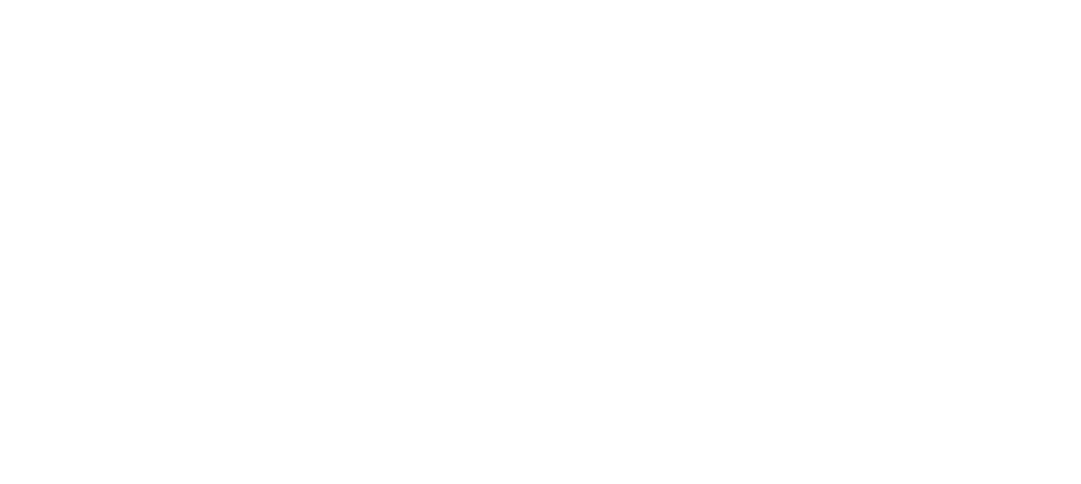
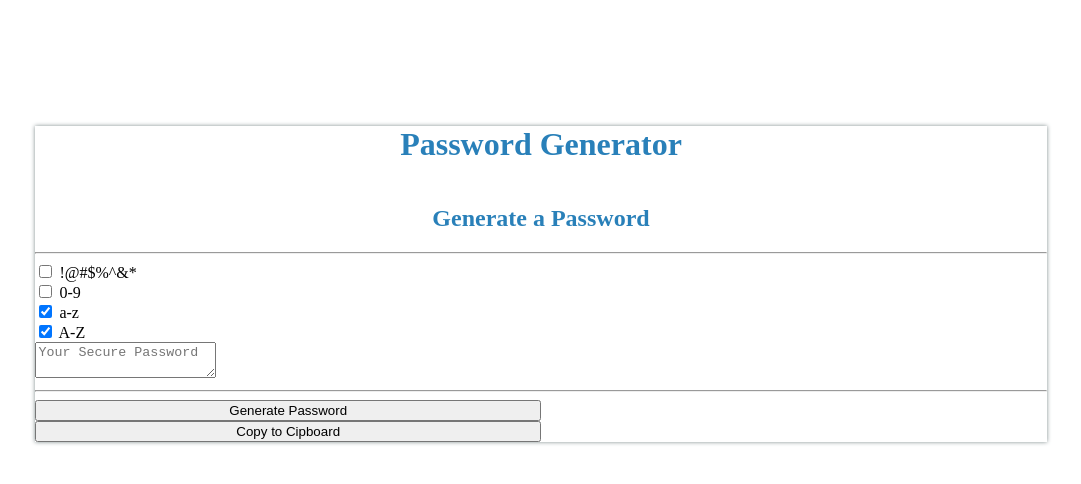
Before and after one commit to dhens/Unit-03-JavaScript-Homework-Password-Generator, a plain HTML site: page index.html in a window 1280 px wide. Shown: the whole page, without its empty margins (99-1180 px from the left). Drawn offline with Linux system fonts and the light colour scheme.

Commit message:
added layout of page and initial css

```diff
--- a/assets/style.css
+++ b/assets/style.css
@@ -0,0 +1,34 @@
+* {
+    box-sizing: border-box;
+  }
+
+h1,
+h2{
+    color: #2980b9;
+    text-align: center;
+}
+
+.container{
+    background-color: white;
+    margin: 10%;
+    filter: drop-shadow(0px 0px 2px #7f8c8d);
+}
+
+section{
+    display: inline-block;
+    width: 100%;
+}
+
+/* Reponsive grid cols */
+.col-1 {width: 8.33%;}
+.col-2 {width: 16.66%;}
+.col-3 {width: 25%;}
+.col-4 {width: 33.33%;}
+.col-5 {width: 41.66%;}
+.col-6 {width: 50%;}
+.col-7 {width: 58.33%;}
+.col-8 {width: 66.66%;}
+.col-9 {width: 75%;}
+.col-10 {width: 83.33%;}
+.col-11 {width: 91.66%;}
+.col-12 {width: 100%;}
--- a/index.html
+++ b/index.html
@@ -4,11 +4,26 @@
     <meta charset="UTF-8">
     <meta name="viewport" content="width=device-width, initial-scale=1.0">
     <meta http-equiv="X-UA-Compatible" content="ie=edge">
+    <link rel="stylesheet" type="text/css" href="assets/style.css">
     <title>Password Generator</title>
 </head>
 <body>
-
-
+    <div class="container">
+        <h1>Password Generator</h1>
+        <section>
+            <h2>Generate a Password</h2>
+            <hr>
+            <!-- Password Character Selection -->
+            <input type="checkbox" name="specialChars" value="specialCharsVal"> !@#$%^&* <br>
+            <input type="checkbox" name="numbers" value="numbersVal"> 0-9 <br>
+            <input type="checkbox" name="lwrChars" value="lwrCharsVal" checked> a-z <br>
+            <input type="checkbox" name="upprChars" value="upprCharsVal" checked> A-Z <br>
+            <textarea placeholder="Your Secure Password"></textarea>
+            <hr>
+            <button class="col-6 passGenButn">Generate Password</button>
+            <button class="col-6 clipboardButn">Copy to Cipboard</button>
+        </section>
+    </div>
     <script src="passwdGen.js"></script>
 </body>
 </html>
```
